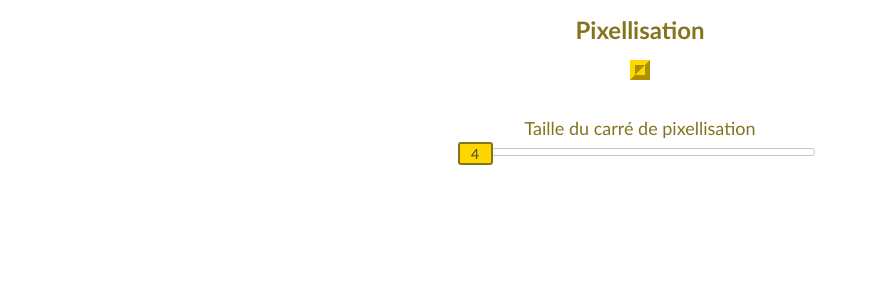
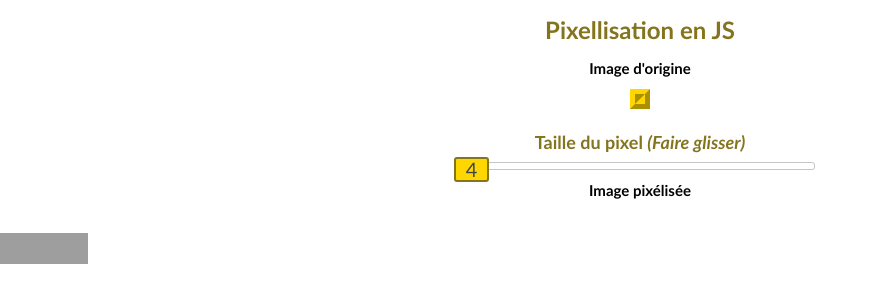
Before and after one commit to JeanLi06/Pixellisation, a plain HTML site: page index.html in a window 1280 px wide. Shown: the whole page, without its empty margins (0-878 px from the left). Drawn offline with nearby package versions, Linux system fonts and the light colour scheme; grey boxes are pictures that could not be loaded.

Commit message:
cosmétique

```diff
--- a/classes/Canvas.class.js
+++ b/classes/Canvas.class.js
@@ -2,9 +2,7 @@
 
 //Le canvas qui contient l'image que l'on va pixeliser
 var Canvas = function () {
-    // this.canvas = document.getElementById('canvas');
     this.canvas = document.getElementById('canvas');
-    // this.canvas = $('#canvas');
     this.image = new Image();
     this.image.src = $('#source-image').attr('src');
     this.ctx = this.canvas.getContext('2d');
@@ -13,7 +11,7 @@ var Canvas = function () {
     this.setCanvasHeight(this.image.height);
     var self = this;
     this.image.onload = function () {
-        self.ctx.drawImage(this.image, 0, 0);
+        self.ctx.drawImage(self.image, 0, 0);
     }.bind(self);
 };
 
--- a/css/style.css
+++ b/css/style.css
@@ -34,23 +34,24 @@ h1 {
 }
 
 #title-canvas-pixelized {
-    font-size: 1.8em;
-    margin: 2em auto 0.5em;
+    font-size: 1.8rem;
+    margin: 2rem auto 0.5em;
     text-align: center;
     color: #85741E;
+}
+
+h2 span {
+    font-style: italic;
 }
 
 #slider-knob {
     background: gold;
     border: 2px #85741E solid;
-    width: 2.5em;
-    height: 1.6em;
-    font-size: 1.4em;
-    top: 50%;
-    margin-top: -0.7em;
-    padding-bottom: 1.1em;
-    text-align: center;
-    line-height: 1.4em;
+    width: 3.5rem;
+    height: 2.5rem;
+    font-size: 2rem;
+    top: -100%;
+    line-height: 2rem;
 }
 
 #canvas {
--- a/index.html
+++ b/index.html
@@ -2,10 +2,9 @@
 <html lang="fr">
 <head>
     <meta charset="UTF-8">
-    <meta name="viewport"
-          content="width=device-width, initial-scale=1.0, maximum-scale=1.0, minimum-scale=1.0">
+    <meta name="viewport" content="width=device-width, initial-scale=1.0">
     <meta http-equiv="X-UA-Compatible" content="ie=edge">
-    <title>Pixellisation Canvas</title>
+    <title>Pixellisation en Javascript avec le canvas</title>
     <script
             src="https://code.jquery.com/jquery-3.3.1.min.js"
             integrity="sha256-FgpCb/KJQlLNfOu91ta32o/NMZxltwRo8QtmkMRdAu8="
@@ -17,8 +16,7 @@
     <!--jCanvas est un plugin jQuery qui rend le canevas HTML5 facile à utiliser-->
     <script src="js/jcanvas.min.js"></script>
     <!--jQuery UI Touch Punch est un petit hack qui permet d'utiliser des événements tactiles sur des sites utilisant la bibliothèque d'interface utilisateur de jQuery UI -->
-    <script type="text/javascript"
-            src="//cdnjs.cloudflare.com/ajax/libs/jqueryui-touch-punch/0.2.3/jquery.ui.touch-punch.min.js"></script>
+    <script src="//cdnjs.cloudflare.com/ajax/libs/jqueryui-touch-punch/0.2.3/jquery.ui.touch-punch.min.js"></script>
     <script src="classes/Canvas.class.js"></script>
     <script src="classes/PixelizedCanvas.class.js"></script>
     <link rel="stylesheet" href="css/normalize.css">
@@ -26,21 +24,31 @@
 </head>
 <body>
 <div class="center">
-    <h1>Pixellisation</h1>
+    <h1>Pixellisation en JS</h1>
+    <!-- L'image est cachée, et sera chargée dans le canvas-->
     <img id="source-image" src="img/la-joconde.jpg" class="hidden" alt="Image à pixelliser">
+    <h2>Image d'origine</h2>
     <canvas id="canvas">
         Votre navigateur n'est pas assez récent pour afficher le canvas
     </canvas>
-    <div id="pixelizedContainer">
-        <p id="title-canvas-pixelized">Taille du carré de pixellisation</p>
+    <div id="pixelized-container">
+        <h2 id="title-canvas-pixelized">Taille du pixel <span>(Faire glisser)</span></h2>
         <div id="slider" class="center">
             <div id="slider-knob" class="ui-slider-handle"></div>
         </div>
+        <h2>Image pixélisée</h2>
         <canvas id="pixelized-canvas">
             Votre navigateur n'est pas assez récent pour afficher le canvas
         </canvas>
     </div>
 </div>
+<p>
+    <a href="http://jigsaw.w3.org/css-validator/check/referer">
+        <img style="border:0;width:88px;height:31px"
+             src="//jigsaw.w3.org/css-validator/images/vcss"
+             alt="CSS Valide !"/>
+    </a>
+</p>
 <script src="js/script.js"></script>
 </body>
 </html>
--- a/js/script.js
+++ b/js/script.js
@@ -1,5 +1,5 @@
 "use strict";
-
+// Le programme principal
 var pixelSize = 4; //pixellisation initiale par carré de PxP
 
 //on attend que le DOM soit chargé avant d'afficher le canvas
```
Also changed, not shown: classes/PixelizedCanvas.class.js (+5 -5 lines).
